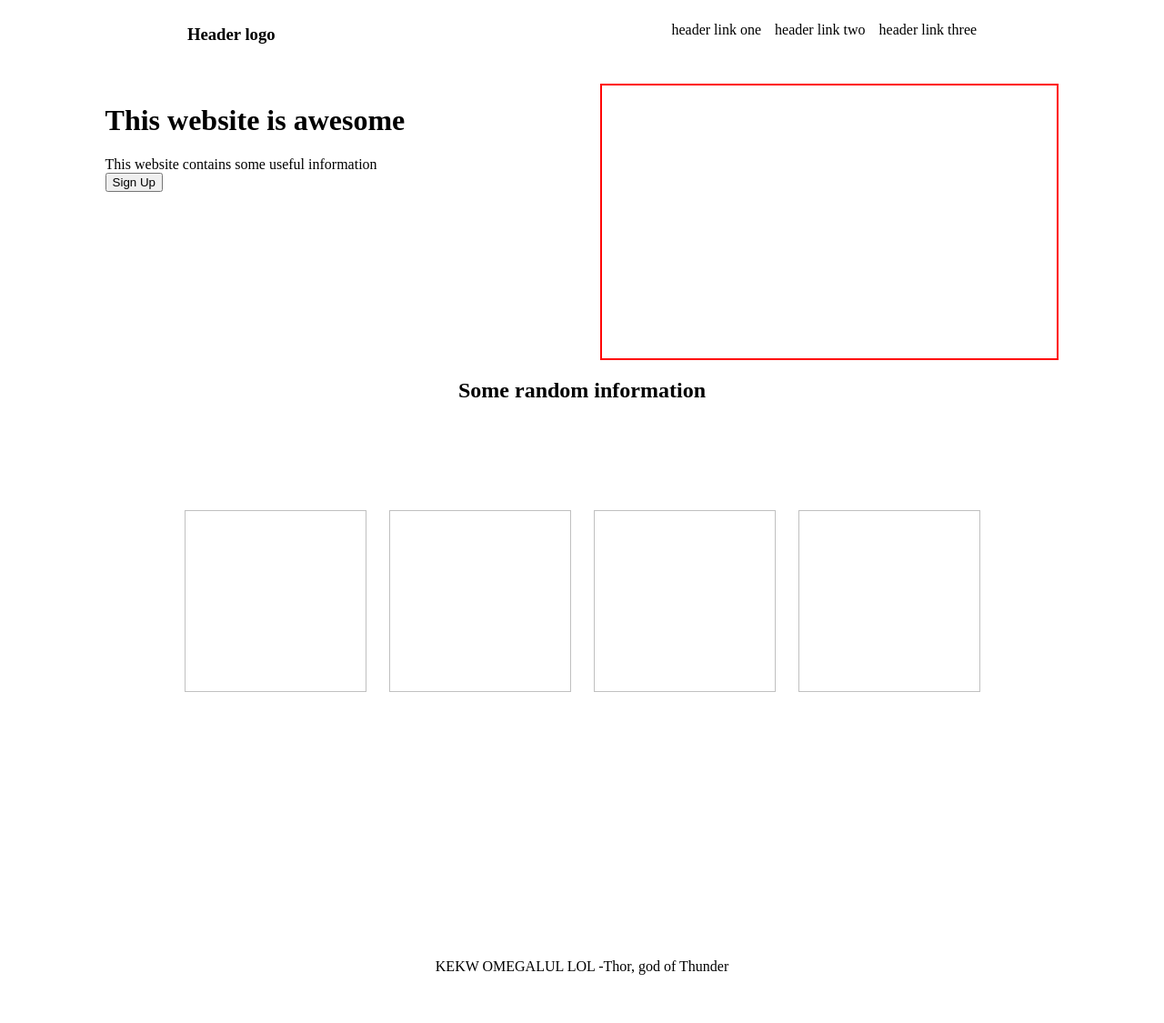
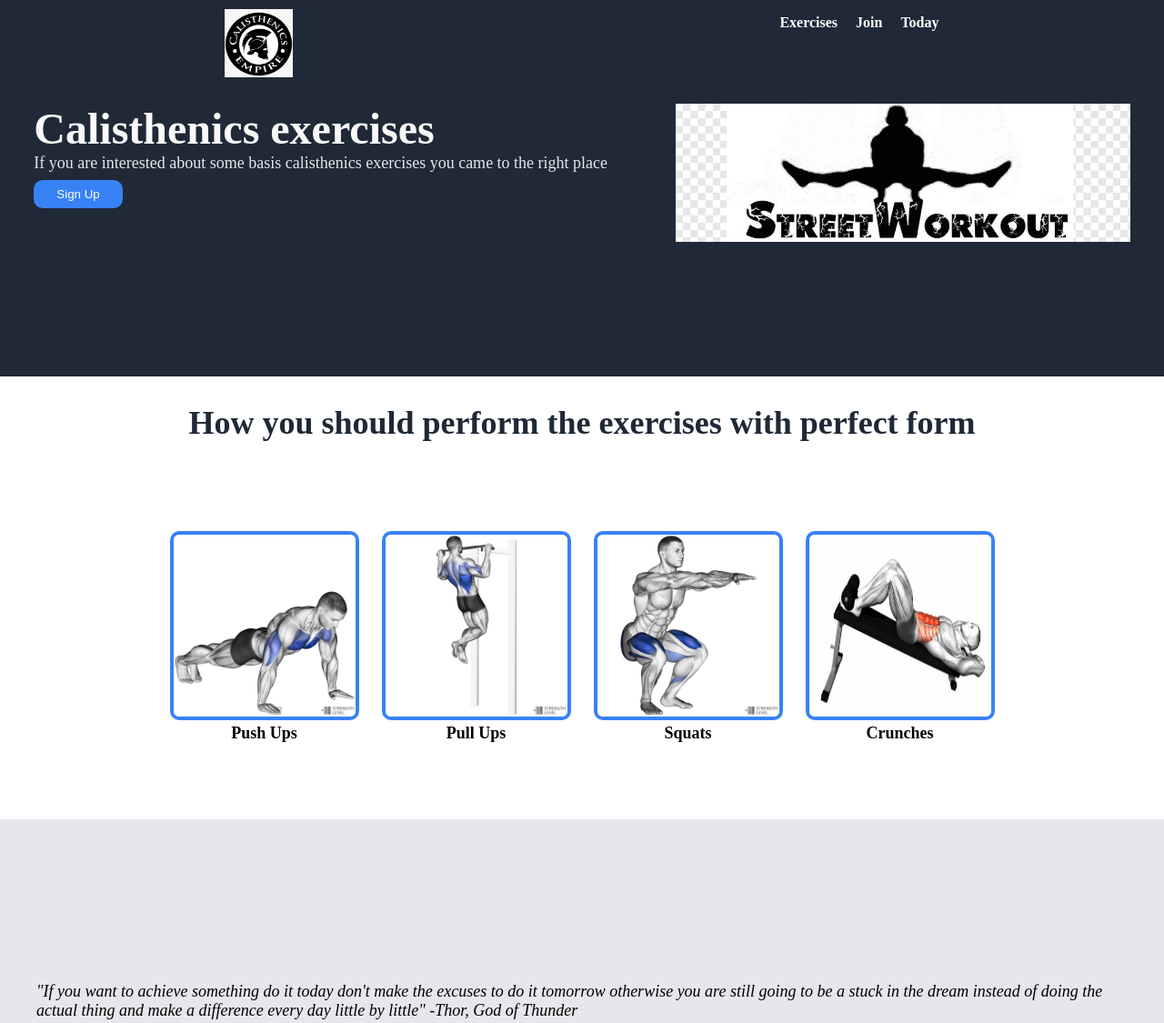
Before and after one commit to Preslav977/project-landing-page, a plain HTML site: page index.html in a window 1280 px wide. Shown: the top 1125 px of the page at 91% size. Drawn offline with Linux system fonts and the light colour scheme.

Commit message:
Finish last touches

```diff
--- a/index.html
+++ b/index.html
@@ -8,68 +8,70 @@
   <title>Landing Page</title>
 </head>
 <body>
+  <div class="content">
   <div class="header">
     <div class="header-container">
-      <h3>Header logo</h3>
+      <img class="logo-header" src="images/calisthenics-logo-header.png" src="Calisthenics Logo Header">
     </div>
     <div class="header-ul-container">
       <ul>
-        <li>
-          header link one
-        </li>
-        <li>
-          header link two
-        </li>
-        <li>
-          header link three
-        </li>
+        <li><a href="#">Exercises</a></li>
+        <li><a href="#">Join</a></li>
+        <li><a href="#">Today</a></li>
       </ul>
     </div>
   </div>
   <div class="header-content">
     <div class="left-header-content">
-    <h1>This website is awesome</h1>
-    <p>This website contains some useful information</p>
-    <button>Sign Up</button>
+    <p class="hero-header">Calisthenics exercises</p>
+    <p class="hero-paragraph">If you are interested about some basis calisthenics exercises
+      you came to the right place
+    </p>
+    <button class="hero-button">Sign Up</button>
   </div>
   <div class="right-header-content">
-    <img>
+    <img src="images/calishenics-logo.png" alt="Calisthenics Logo">
   </div>
 </div>
-
+</div>
 <div class="middle-section">
-  <h2>Some random information</h2>
+  <h2 class="middle-section-title">How you should perform the exercises with perfect form</h2>
   <div class="middle-section-image">
     <div class="image-container">
-      <img class="middle-section-image-container">
+      <img class="middle-section-image-container" src="images/push-ups.jpg" alt="Push Ups for upper body pushing strength and gains">
+      <p class="image-container-paragraphs"><strong>Push Ups</strong></p>
     </div>
     <div class="image-container">
-      <img class="middle-section-image-container">
+      <img class="middle-section-image-container" src="images/pull-ups.jpg" alt="Pull ups for upper body pulling strength and gains">
+      <p class="image-container-paragraphs"><strong>Pull Ups</strong></p>
     </div>
     <div class="image-container">
-      <img class="middle-section-image-container">
+      <img class="middle-section-image-container" src="images/bodyweight-squats.jpg" alt="Squats for lower body strength and gains">
+      <p class="image-container-paragraphs"><strong>Squats</strong></p>
     </div>
     <div class="image-container">
-      <img class="middle-section-image-container">
+      <img class="middle-section-image-container" src="images/crunches.jpg" alt="Crunches for core">
+      <p class="image-container-paragraphs"><strong>Crunches</strong></p>
     </div>
   </div>
 </div>
 
 <div class="quote-section">
-  <div class="quote">
-    KEKW OMEGALUL LOL
-    -Thor, god of Thunder
-  </div>
+  <blockquote class="quote">
+    "If you want to achieve something do it today don't make the excuses to do it tomorrow otherwise you are still
+    going to be a stuck in the dream instead of doing the actual thing and make a difference every day little by little"
+    -Thor, God of Thunder
+  </blockquote>
 </div>
 
 <div class="banner-container">
 <div class="banner-section">
   <div class="left-banner-section">
-    <p>KEK</p>
-    <p>Sign Up</p>
+    <p class="quote-section-paragraph">Are you interested already join our cause do it today</p>
+    <p>Subscribe to our newsletters for further information</p>
   </div>
   <div class="right-banner-section">
-    <button>Sign Up</button>
+    <button class="banner-section-button">Sign Up</button>
   </div>
 </div>
 </div>
--- a/style.css
+++ b/style.css
@@ -1,6 +1,10 @@
 p {
   margin: 0;
   padding: 0;
+}
+
+html, body {
+  margin: 0;
 }
 
 .header {
@@ -10,9 +14,26 @@ p {
 
 ul {
   display: flex;
-  gap: 15px;
+  gap: 20px;
+  font-weight: bold;
   list-style-type: none;
+  color: #fff;
+}
 
+a {
+  text-decoration: none;
+  color: #fff;
+}
+
+.logo-header {
+  width: 75px;
+  height: 75px;
+  margin-top: 10px;
+}
+
+.hero-paragraph {
+  font-size: 18px;
+  color: #E5E7EB;
 }
 
 .header-content {
@@ -24,13 +45,30 @@ ul {
 .right-header-content {
   width: 500px;
   height: 300px;
-  border: 2px solid red;
   display: flex;
   flex-direction: column;
 }
 
-.middle-section {
-  text-align: center;
+.content {
+  background-color: #1F2937;
+}
+
+.hero-header {
+  font-size: 48px;
+  font-weight: bold;
+  color: #F9FAF8;
+}
+
+.hero-button {
+  background-color: #3882F6;
+  margin-top: 8px;
+  padding-top: 8px;
+  padding-bottom: 8px;
+  padding-left: 25px;
+  padding-right: 25px;
+  border: 0;
+  border-radius: 10px;
+  color: #fff;
 }
 
 .middle-section-image {
@@ -45,6 +83,26 @@ ul {
 .middle-section-image-container {
   width: 200px;
   height: 200px;
+  border: 4px solid #3882F6;
+  border-radius: 10px;
+}
+
+.middle-section-title {
+  font-size: 36px;
+  font-weight: bold;
+  color: #1F2937;
+  display: flex;
+  justify-content: center;
+  align-items: center;
+  margin-bottom: 15px;
+}
+
+.image-container {
+  text-align: center;
+}
+
+.image-container-paragraphs {
+  font-size: 18px;
 }
 
 .quote-section {
@@ -52,20 +110,30 @@ ul {
   justify-content: center;
   align-items: center;
   height: 400px;
+  background-color: #E5E7EB;
+}
+
+.quote {
+  font-size: 18px;
+  font-style: italic;
+
 }
 
 .banner-container {
   display: flex;
   justify-content: center;
   align-items: center;
+  height: 300px;
 }
 
 .banner-section {
   width: 700px;
   height: 150px;
-  border: 2px solid gold;
+  background-color: #3882F6;
+  color: #fff;
   display: flex;
   justify-content: space-around;
+  font-weight: bold;
 }
 
 .left-banner-section {
@@ -81,9 +149,26 @@ ul {
   align-items: center;
 }
 
+.banner-section-button {
+  border: 2px solid #fff;
+  background-color: #3882F6;
+  color: white;
+  padding-top: 8px;
+  padding-bottom: 8px;
+  padding-left: 25px;
+  padding-right: 25px;
+  border-radius: 14px;
+}
+
 .footer-container {
   display: flex;
   justify-content: center;
   align-items: center;
   height: 100px;
+  background-color: #1F2937;
+  color: #fff;
 }
+
+.hero-button, .banner-section-button {
+  cursor: pointer;
+}
```
Also changed, not shown: images/bodyweight-squats.jpg (added), images/calishenics-logo.png (added), images/calisthenics-logo-header.png (added), images/crunches.jpg (added), images/pull-ups.jpg (added), images/push-ups.jpg (added).
